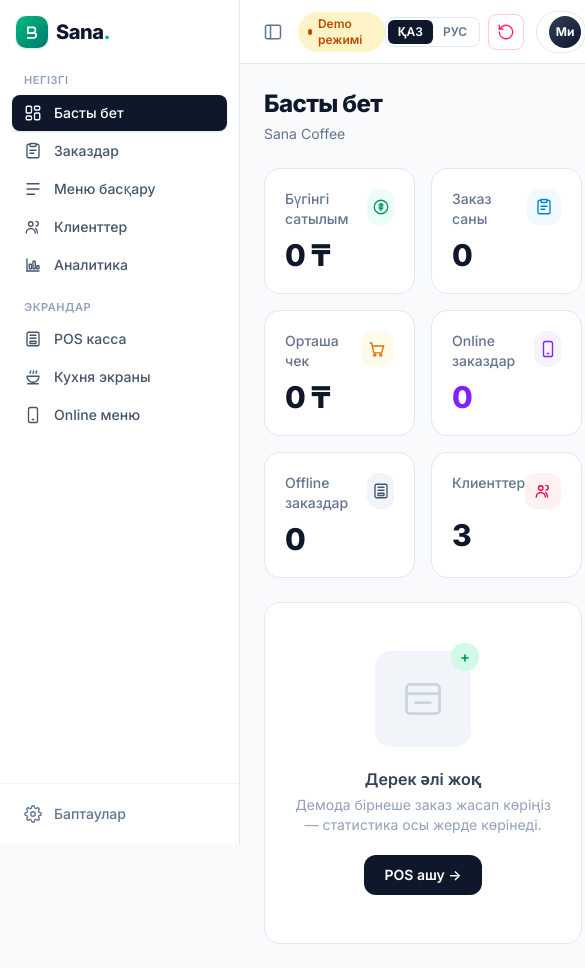
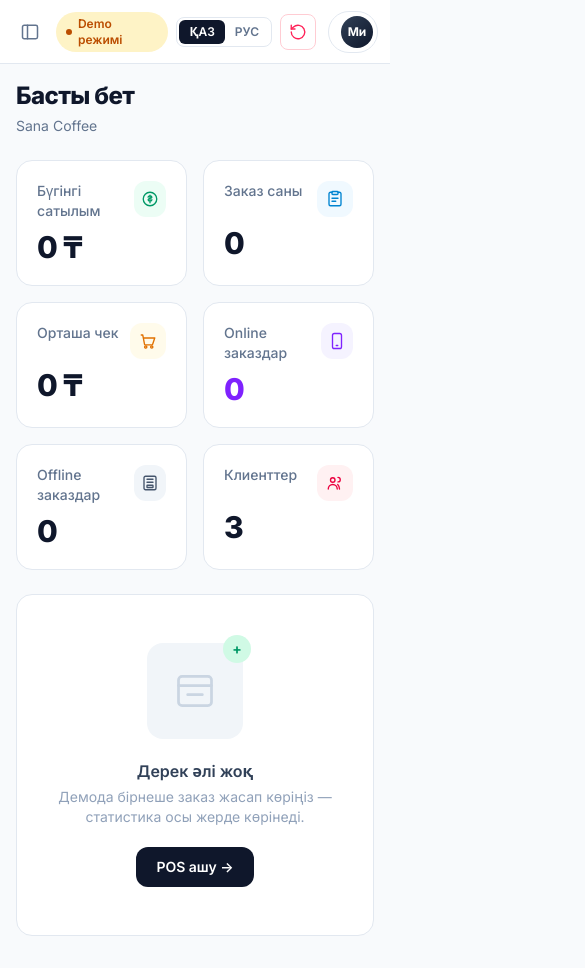
Before and after one commit to arysnurbol/sana-demo, a React (Vite) app: page /demo/admin in a window 390 px wide. Shown: the top 968 px of the page, 585 px wide, since content can reach past the window. Built offline with nearby package versions, Linux system fonts and the light colour scheme.

Commit message:
Fix mobile responsive admin layout (drawer + overlay); KZ наубайхана, update marquee segments

```diff
--- a/src/i18n/ru.json
+++ b/src/i18n/ru.json
@@ -44,12 +44,11 @@
   "marquee": [
     "Кофейня",
     "Пекарня",
+    "Точка питания",
+    "Столовая",
     "Fastfood",
-    "Столовая",
     "Пиццерия",
-    "Кондитерская",
-    "Coffee to go",
-    "Бистро"
+    "Кондитерская"
   ],
   "landing": {
     "badge": "Система для кофеен и пекарен",
--- a/src/layouts/AdminLayout.jsx
+++ b/src/layouts/AdminLayout.jsx
@@ -11,7 +11,8 @@ export default function AdminLayout() {
   const t = useT()
   const navigate = useNavigate()
   const resetDemo = useStore((s) => s.resetDemo)
-  const [collapsed, setCollapsed] = useState(false)
+  const [collapsed, setCollapsed] = useState(false) // desktop: жинау
+  const [mobileOpen, setMobileOpen] = useState(false) // mobile: drawer
 
   const sections = [
     {
@@ -34,53 +35,74 @@ export default function AdminLayout() {
     },
   ]
 
+  // Desktop: collapsed күйіне қарай ені. Mobile: drawer (translate).
+  const asideWidth = collapsed ? 'lg:w-[68px]' : 'lg:w-60'
+  const mainPad = collapsed ? 'lg:pl-[68px]' : 'lg:pl-60'
+
   return (
     <div className="flex min-h-screen bg-slate-50">
+      {/* Mobile overlay */}
+      {mobileOpen && (
+        <div
+          onClick={() => setMobileOpen(false)}
+          className="fixed inset-0 z-30 bg-slate-900/40 lg:hidden"
+        />
+      )}
+
       {/* Sidebar */}
       <aside
-        className={`fixed inset-y-0 left-0 z-20 flex flex-col border-r border-slate-200 bg-white transition-all duration-200 ${
-          collapsed ? 'w-[68px]' : 'w-60'
+        className={`fixed inset-y-0 left-0 z-40 flex w-60 flex-col border-r border-slate-200 bg-white transition-transform duration-200 lg:translate-x-0 ${asideWidth} ${
+          mobileOpen ? 'translate-x-0' : '-translate-x-full'
         }`}
       >
         {/* Логотип — басты бетке өтеді */}
-        <div className="flex h-16 items-center px-4">
+        <div className="flex h-16 items-center justify-between px-4">
           <Link to="/" className="transition hover:opacity-70" title={t.common.backHome}>
             {collapsed ? (
-              <span className="flex h-9 w-9 items-center justify-center rounded-[10px] bg-gradient-to-br from-emerald-500 to-teal-700 text-sm font-extrabold text-white">
+              <span className="hidden h-9 w-9 items-center justify-center rounded-[10px] bg-gradient-to-br from-emerald-500 to-teal-700 text-sm font-extrabold text-white lg:flex">
                 S
               </span>
             ) : (
               <Logo />
             )}
           </Link>
+          {/* Mobile-да жабу батырмасы */}
+          <button
+            onClick={() => setMobileOpen(false)}
+            className="flex h-8 w-8 items-center justify-center rounded-lg text-slate-400 hover:bg-slate-100 lg:hidden"
+            aria-label="close"
+          >
+            <svg viewBox="0 0 24 24" className="h-5 w-5" fill="none" stroke="currentColor" strokeWidth="2" strokeLinecap="round">
+              <path d="M6 6l12 12M18 6L6 18" />
+            </svg>
+          </button>
         </div>
 
         {/* Навигация */}
         <nav className="flex-1 overflow-y-auto px-3 py-2">
           {sections.map((sec) => (
             <div key={sec.title} className="mb-4">
-              {!collapsed && (
-                <p className="px-3 pb-1.5 text-[11px] font-semibold uppercase tracking-wider text-slate-400">
-                  {sec.title}
-                </p>
-              )}
+              <p className={`px-3 pb-1.5 text-[11px] font-semibold uppercase tracking-wider text-slate-400 ${collapsed ? 'lg:hidden' : ''}`}>
+                {sec.title}
+              </p>
               <div className="flex flex-col gap-0.5">
                 {sec.links.map((l) => (
                   <NavLink
                     key={l.to}
                     to={l.to}
                     end={l.end}
+                    onClick={() => setMobileOpen(false)}
                     title={collapsed ? l.label : undefined}
                     className={({ isActive }) =>
                       `flex items-center gap-3 rounded-lg px-3 py-2 text-sm font-medium transition ${
                         isActive
                           ? 'bg-slate-900 text-white shadow-sm'
                           : 'text-slate-600 hover:bg-slate-100'
-                      } ${collapsed ? 'justify-center' : ''}`
+                      } ${collapsed ? 'lg:justify-center' : ''}`
                     }
                   >
                     <Icon name={l.icon} className="h-[18px] w-[18px] shrink-0" />
-                    {!collapsed && <span>{l.label}</span>}
+                    <span className={collapsed ? 'lg:hidden' : ''}>{l.label}</span>
                   </NavLink>
                 ))}
               </div>
@@ -93,24 +115,27 @@ export default function AdminLayout() {
           <button
             title={collapsed ? t.nav.settings : undefined}
             className={`flex w-full items-center gap-3 rounded-lg px-3 py-2 text-sm font-medium text-slate-500 transition hover:bg-slate-100 ${
-              collapsed ? 'justify-center' : ''
+              collapsed ? 'lg:justify-center' : ''
             }`}
           >
             <Icon name="settings" className="h-[18px] w-[18px] shrink-0" />
-            {!collapsed && <span>{t.nav.settings}</span>}
+            <span className={collapsed ? 'lg:hidden' : ''}>{t.nav.settings}</span>
           </button>
         </div>
       </aside>
 
       {/* Main */}
-      <div className={`flex flex-1 flex-col transition-all duration-200 ${collapsed ? 'pl-[68px]' : 'pl-60'}`}>
+      <div className={`flex flex-1 flex-col transition-all duration-200 ${mainPad}`}>
         {/* Header */}
-        <header className="sticky top-0 z-10 flex h-16 items-center justify-between border-b border-slate-200 bg-white/90 px-5 backdrop-blur">
-          <div className="flex items-center gap-3">
-            {/* Sidebar toggle — TapLead-тегідей header-дің сол жағында */}
+        <header className="sticky top-0 z-20 flex h-16 items-center justify-between gap-2 border-b border-slate-200 bg-white/90 px-3 backdrop-blur sm:px-5">
+          <div className="flex min-w-0 items-center gap-2 sm:gap-3">
+            {/* Mobile: drawer ашу / Desktop: sidebar жинау */}
             <button
-              onClick={() => setCollapsed((c) => !c)}
-              className="flex h-9 w-9 items-center justify-center rounded-lg text-slate-500 transition hover:bg-slate-100 hover:text-slate-900"
+              onClick={() => {
+                if (window.innerWidth >= 1024) setCollapsed((c) => !c)
+                else setMobileOpen(true)
+              }}
+              className="flex h-9 w-9 shrink-0 items-center justify-center rounded-lg text-slate-500 transition hover:bg-slate-100 hover:text-slate-900"
               title="Sidebar"
             >
               <Icon name="panel" className="h-5 w-5" />
@@ -118,14 +143,14 @@ export default function AdminLayout() {
             <Badge tone="amber" dot>
               {t.demoMode}
             </Badge>
-            <span className="hidden font-medium text-slate-700 sm:inline">{t.company}</span>
+            <span className="hidden truncate font-medium text-slate-700 sm:inline">{t.company}</span>
           </div>
 
-          <div className="flex items-center gap-2">
-            <LangToggle />
+          <div className="flex shrink-0 items-center gap-2">
+            <LangToggle className="hidden sm:inline-flex" />
             <button
               onClick={() => navigate('/demo')}
-              className="hidden rounded-lg border border-slate-200 px-3 py-1.5 text-sm font-medium text-slate-600 transition hover:bg-slate-50 sm:block"
+              className="hidden rounded-lg border border-slate-200 px-3 py-1.5 text-sm font-medium text-slate-600 transition hover:bg-slate-50 md:block"
             >
               {t.actions.roleSwitch}
             </button>
@@ -155,7 +180,7 @@ export default function AdminLayout() {
           </div>
         </header>
 
-        <main className="flex-1 p-6">
+        <main className="flex-1 p-4 sm:p-6">
           <Outlet />
         </main>
       </div>
```
Also changed, not shown: build-out.txt (added).
